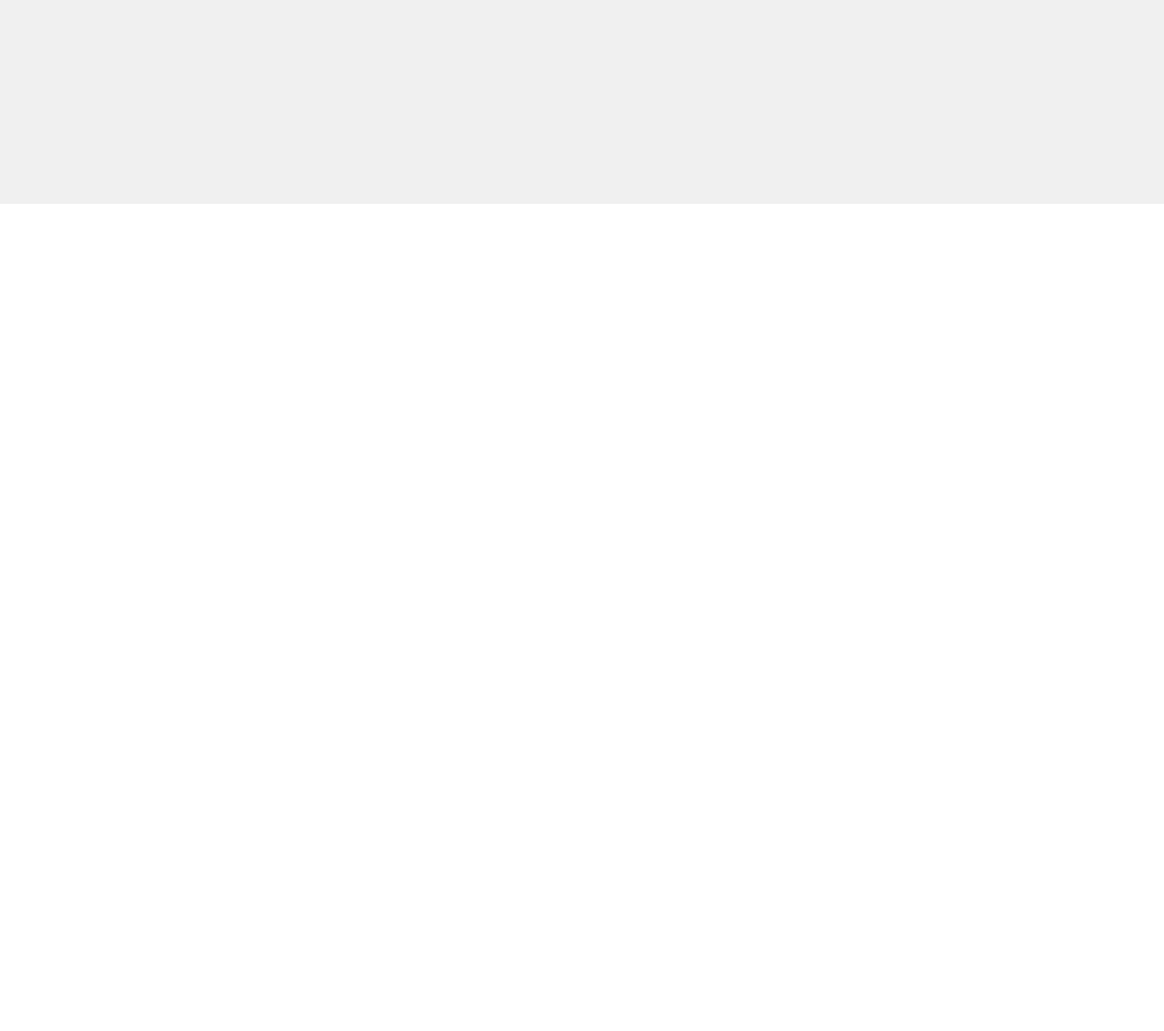
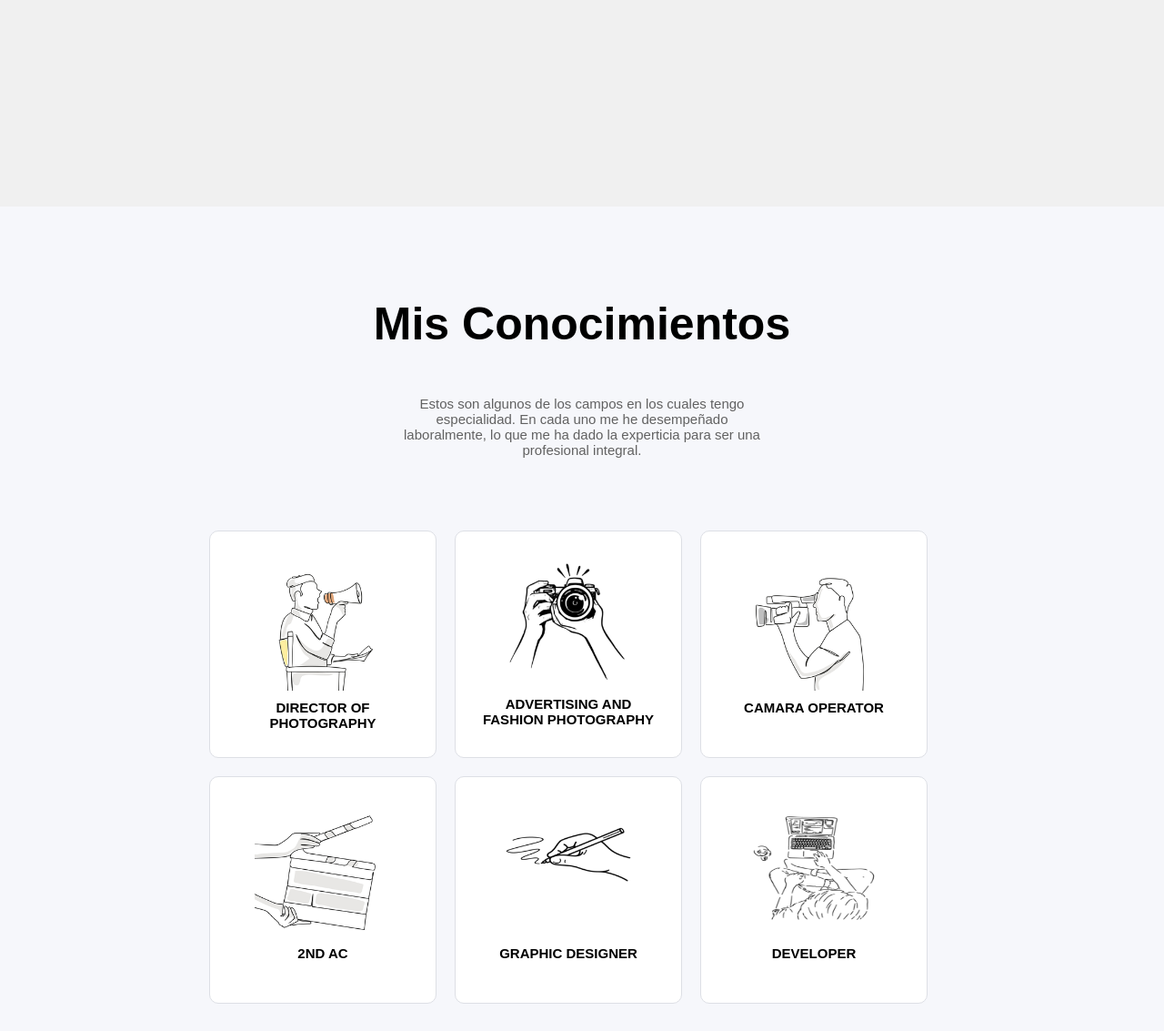
Before and after one commit to ClaudiaRochaDoP/ClaudiaRocha-Portfolio, a plain HTML site: page index.html in a window 1280 px wide. Shown: the part 733-1866 px from the top of the page at 91% size. Before the commit the page ends 957 px from the top, so only its background shows below. Drawn offline with Linux system fonts and the light colour scheme.

Commit message:
agrego seccion conocimientos

```diff
--- a/index.html
+++ b/index.html
@@ -8,6 +8,10 @@
     <link
       href="https://fonts.googleapis.com/css2?family=Montserrat+Alternates:wght@300;600;800&display=swap"
       rel="stylesheet"
+    />
+    <link
+      rel="stylesheet"
+      href="path/to/font-awesome/css/font-awesome.min.css"
     />
   </head>
   <body>
@@ -39,5 +43,50 @@
         <img src="./imagenes/undraw_focus_sey6.svg" alt="draw-woman-code" />
       </div>
     </section>
+    <!--seccion conocimientos-->
+    <section id="conocimientos" class="contenedor-conocimientos">
+      <div class="contenedor-cards">
+        <h2 class="titulo-conocimientos">Mis Conocimientos</h2>
+        <p class="descripcion-conocimientos">
+          Estos son algunos de los campos en los cuales tengo especialidad. En
+          cada uno me he desempeñado laboralmente, lo que me ha dado la
+          experticia para ser una profesional integral.
+        </p>
+        <div class="contenedor-habilidades">
+          <div class="card card-dop">
+            <img class="dop-icon" src="./imagenes/10043536.ico" />
+            <p class="text-categoria-conocimiento">DIRECTOR OF PHOTOGRAPHY</p>
+          </div>
+          <div class="card">
+            <img
+              class="dop-icon"
+              src="./imagenes/woman-photographer-with-camera-sketch-style-vector.ico"
+            />
+            <p class="text-categoria-conocimiento">
+              ADVERTISING AND FASHION PHOTOGRAPHY
+            </p>
+          </div>
+          <div class="card card-co">
+            <img class="dop-icon" src="./imagenes/10044173.ico" />
+            <p class="text-categoria-conocimiento">CAMARA OPERATOR</p>
+          </div>
+          <div class="card">
+            <img class="dop-icon" src="./imagenes/10043416.ico" />
+            <p class="text-categoria-conocimiento">2ND AC</p>
+          </div>
+          <div class="card">
+            <img
+              class="dop-icon"
+              src="./imagenes/noun-hand-drawing-2169119.ico"
+            />
+            <p class="text-categoria-conocimiento">GRAPHIC DESIGNER</p>
+          </div>
+          <div class="card">
+            <img class="dop-icon" src="./imagenes/develorer.ico" />
+            <p class="text-categoria-conocimiento">DEVELOPER</p>
+          </div>
+        </div>
+      </div>
+    </section>
   </body>
 </html>
--- a/style.css
+++ b/style.css
@@ -14,6 +14,9 @@ header {
   background-color: #fff;
   padding: 5px;
   box-shadow: 0 0 29px 0 rgba(134, 134, 134, 0.25);
+  position: fixed;
+  width: 100%;
+  /* z-index: 1; */
 }
 
 nav {
@@ -52,8 +55,9 @@ a {
 }
 
 .card-hola {
-  margin-top: 180px;
-  margin-bottom: 180px;
+  margin-top: 220px;
+  margin-bottom: 220px;
+  padding: 10px;
   display: flex;
   justify-content: center;
   align-items: center;
@@ -102,3 +106,71 @@ img {
   width: 500px;
   height: 500px;
 }
+
+/* seccion conocimientos */
+
+.contenedor-conocimientos {
+  background-color: #f6f7fb;
+  width: 100%;
+  display: flex;
+  flex-direction: column;
+  align-items: center;
+}
+
+.contenedor-cards {
+  width: 1200px;
+  display: flex;
+  flex-direction: column;
+  align-items: center;
+}
+
+.titulo-conocimientos {
+  margin-top: 100px;
+  font-size: 50px;
+  font-weight: 900;
+}
+
+.descripcion-conocimientos {
+  color: #616161;
+  text-align: center;
+  font-size: 15px;
+  margin-top: 50px;
+  margin-bottom: 20px;
+  width: 400px;
+}
+
+.contenedor-habilidades {
+  margin-top: 50px;
+  margin-bottom: 20px;
+  display: flex;
+  flex-wrap: wrap;
+  width: 70%;
+}
+
+.card {
+  background-color: #ffffff;
+  border: 1px solid #dddfe5;
+  border-radius: 10px;
+  width: 250px;
+  height: 250px;
+  padding: 25px;
+  margin: 10px;
+  display: flex;
+  flex-direction: column;
+  align-items: center;
+  align-content: center;
+}
+
+.dop-icon {
+  width: 150px;
+  height: 150px;
+}
+
+.text-categoria-conocimiento {
+  font-size: 15px;
+  font-weight: 700;
+  display: flex;
+  text-align: center;
+  margin-top: 10px;
+  margin-bottom: 20px;
+}
```
Also changed, not shown: imagenes/10043416.ico (added), imagenes/10043536.ico (added), imagenes/10044173.ico (added), imagenes/develorer.ico (added), imagenes/noun-hand-drawing-2169119.ico (added), imagenes/woman-photographer-with-camera-sketch-style-vector.ico (added), 2 other files.
